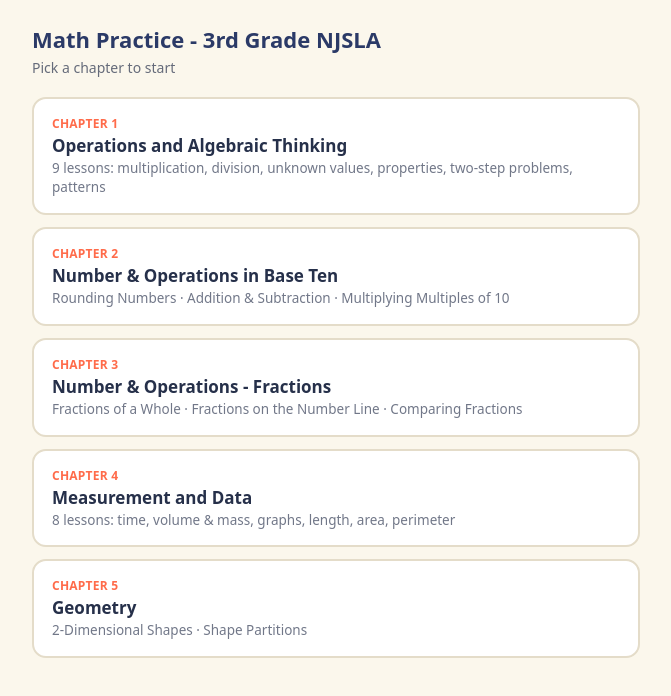
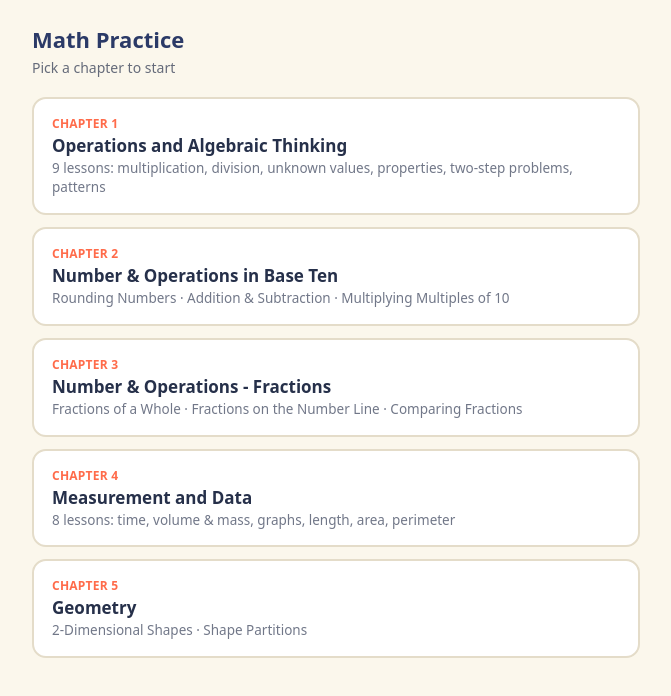
Before and after one commit to kevintam37/math-practice, a plain HTML site: page index.html in a window 1280 px wide. Shown: the whole page, without its empty margins (304-975 px from the left). Drawn offline with Linux system fonts and the light colour scheme.

Commit message:
Update index.html

```diff
--- a/index.html
+++ b/index.html
@@ -2,7 +2,7 @@
 <html lang="en"><head>
 <meta charset="UTF-8">
 <meta name="viewport" content="width=device-width, initial-scale=1, viewport-fit=cover">
-<title>Math Practice</title>
+<title>Math Practice - 3rd Grade NJSLA</title>
 <style>
 :root{--bg:#FBF7EC;--ink:#26304A;--card:#fff;--line:#E4DCC9;--indigo:#2B3A67;--coral:#FF6B4A;--teal:#2A9D8F;padding-top:env(safe-area-inset-top,0);padding-bottom:env(safe-area-inset-bottom,0)}
 @media(prefers-color-scheme:dark){:root{--bg:#1D2233;--ink:#F1ECDD;--card:#262B40;--line:#3A4159;--indigo:#F4C95D}}
@@ -17,7 +17,7 @@
 a.card small{font-weight:400;opacity:.65;font-size:13.5px;line-height:1.4}
 a.card span.ch{font-size:12px;font-weight:700;color:var(--coral);letter-spacing:.02em}
 </style></head><body><div class="wrap">
-<h1>Math Practice - 3rd Grade NJSLA</h1>
+<h1>Math Practice</h1>
 <p class="sub">Pick a chapter to start</p>
 <div class="list">
   <a class="card" href="chapter1.html">
```
